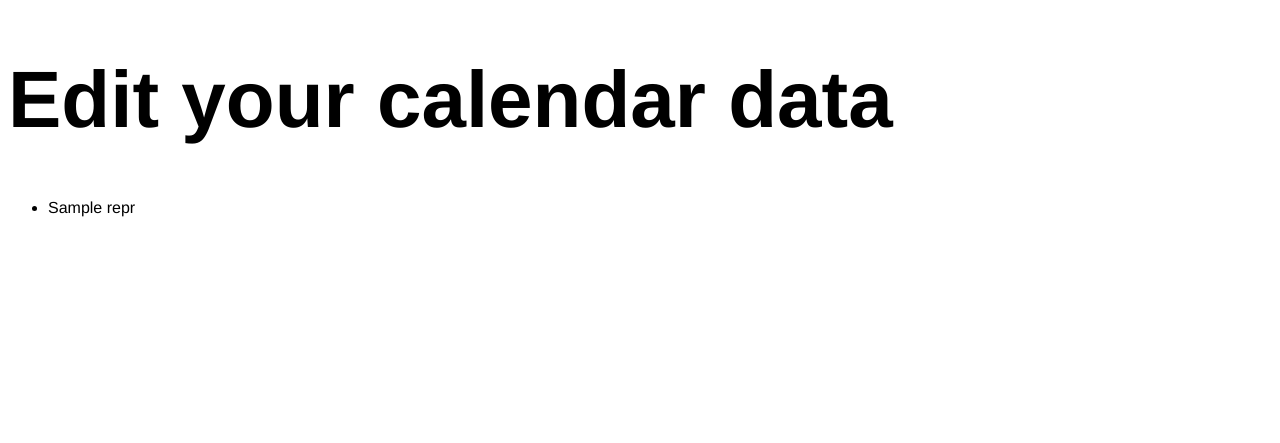
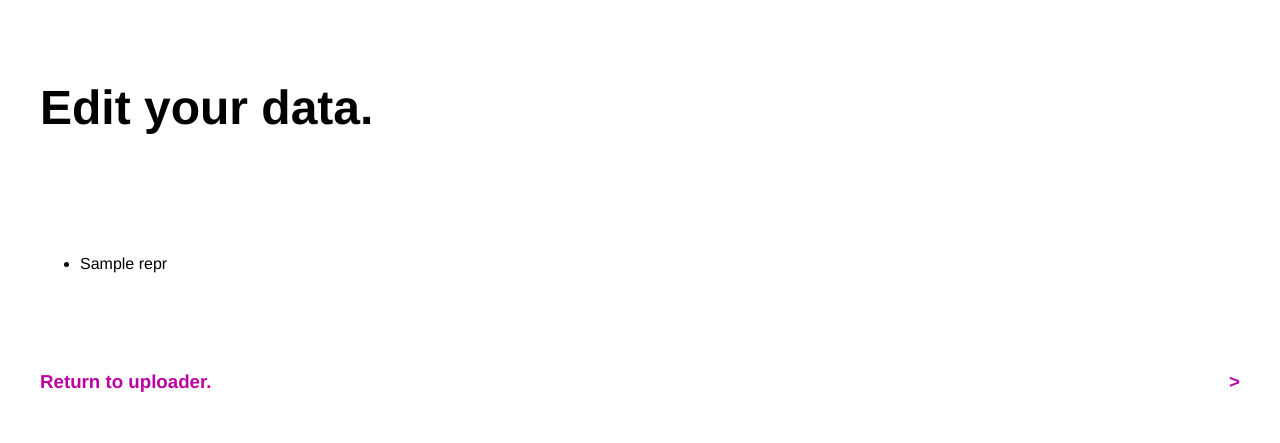
Before and after one commit to aehoppe/Elapse, a Flask app: template app/templates/edit.html in a window 1280 px wide. Shown: the top 443 px of the page. Run offline with Flask 2, Linux system fonts and the light colour scheme; the template is opened without the code that fills it: most values are stand-ins (such as "Sample title", 1, 10 or a date in 2020).

```diff
--- a/app/templates/choose.html
+++ b/app/templates/choose.html
@@ -25,7 +25,7 @@
     <div class="container-nav">
         <div class="item">
             <h3>
-                <a href="/upload">Return to uploads.</a>
+                <a href="/upload">Return to editor.</a>
             </h3>
         </div>
         <div class="item">
--- a/app/templates/edit.html
+++ b/app/templates/edit.html
@@ -5,12 +5,33 @@
     <link rel="stylesheet" type="text/css" href="{{ url_for('static', filename='style.css')}}" media="screen" />
 </head>
 <body>
-    <h1>Edit your calendar data</h1>
-
-    <ul id="events">
-        {% for event in events %}
-        <li>{{ event.repr }}</li>
-        {% endfor %}
-    </ul>
+    <div class="container-left">
+        <div class="item">
+            <h2>
+                Edit your data.
+            </h2>
+        </div>
+    </div>
+    <div class="container-vert">
+        <div class="item">
+            <ul id="events">
+                {% for event in events %}
+                <li>{{ event.repr }}</li>
+                {% endfor %}
+            </ul>
+        </div>
+    </div>
+    <div class="container-nav">
+            <div class="item">
+                <h3>
+                    <a href="/upload"> Return to uploader.</a>
+                </h3>
+            </div>
+            <div class="item">
+                <h3>
+                    <a href="/choose"> > </a>
+                </h3>
+            </div>
+        </div>
 </body>
 </html>
--- a/app/templates/visualize.html
+++ b/app/templates/visualize.html
@@ -20,6 +20,7 @@
     <script type="text/javascript">
     // parse a spec and create a visualization view
     function parse(spec) {
+        console.log('hello')
         vg.parse.spec(spec, function(chart) { chart({el:"#vis"}).update(); });
     }
     parse("json/vis.json");
--- a/app/views.py
+++ b/app/views.py
@@ -45,7 +45,7 @@ def upload():
         if file and allowed_file(file.filename):
             filename = secure_filename(file.filename)
             file.save(os.path.join('app/uploads/cal.ics'))
-            return redirect(url_for('choose'))
+            return redirect(url_for('edit'))
 
     return render_template('upload.html')
 
@@ -63,7 +63,7 @@ def upload():
 @app.route('/edit', methods=['POST', 'GET'])
 def edit():
     global icalFile
-    return render_template('edit.html', events=icalFile.events)
+    return render_template('edit.html')
 
 # CHOOSE A VISUALIZATION
 @app.route('/choose', methods=['POST', 'GET'])
@@ -71,6 +71,8 @@ def choose():
     if request.method == 'POST':
         global visChoice
         visChoice = request.form['visChoice']
+        visChoice = str(visChoice)
+        print type(visChoice)
         vis.visualize(os.path.join('app/uploads/cal.ics'), visChoice, daterange=daterange)
 
         return redirect(url_for('visualize'))
--- a/visualize.py
+++ b/visualize.py
@@ -57,7 +57,7 @@ def visualize(filename, visualization, daterange=None):
                     data[event.name][i] += event.duration.seconds / 60.0**2
 
     # Dictionary of plotting functions
-    vizzes = {u'stacked_area':stacked_area, 'donut':donut}
+    vizzes = {'stackedArea':stackedArea, 'donut':donut}
 
     # Make plot
     plot = vizzes[visualization](data)
@@ -65,7 +65,7 @@ def visualize(filename, visualization, daterange=None):
     plot.to_json('vis.json', html_out=False)
 
 
-def stacked_area(data):
+def stackedArea(data):
     """ Creates a stacked area plot visualization """
 
     stacked = vincent.StackedArea(data, iter_idx='index')
@@ -101,6 +101,6 @@ if __name__ == '__main__':
     try:
         name = sys.argv[1]
     except IndexError:
-        name = 'stacked_area'
+        name = 'stackedArea'
     visualize('Gaby.ics', name)
     os.system('firefox vis.html')
```
Also changed, not shown: 1 other file.
